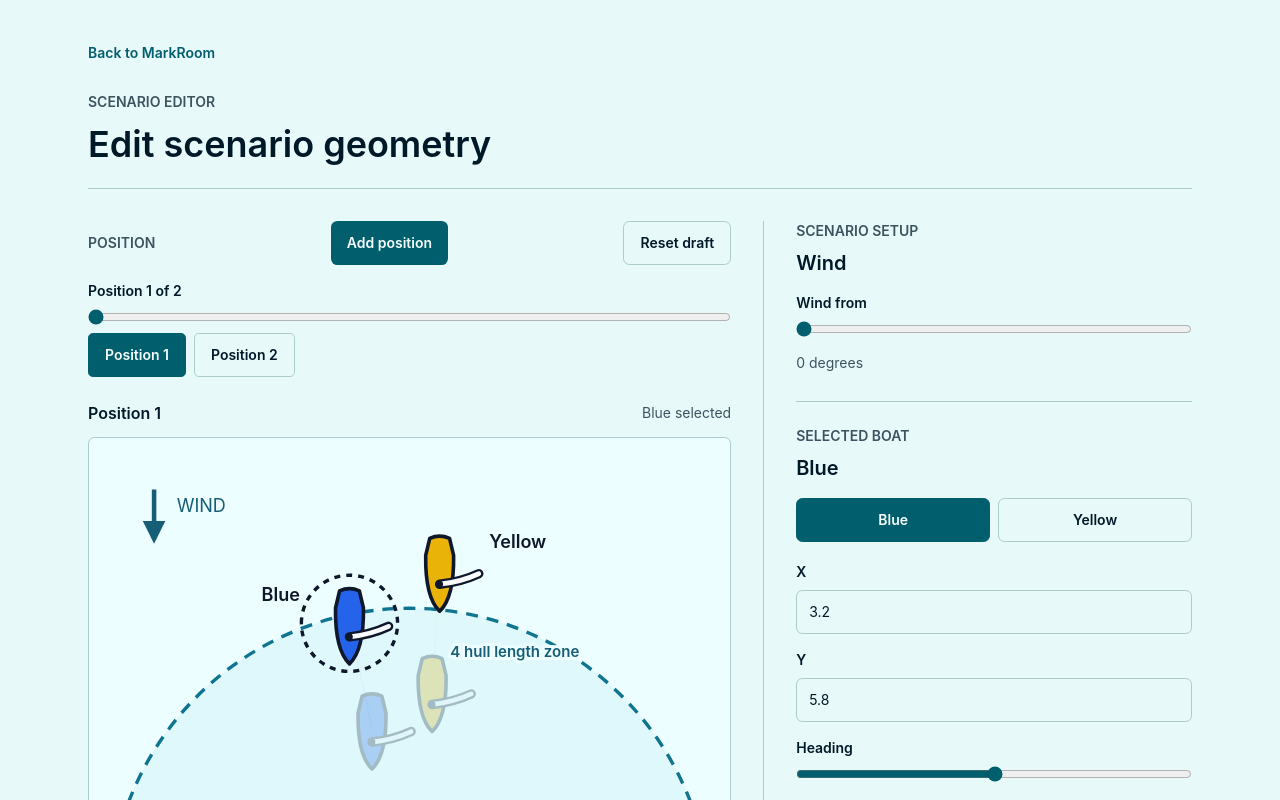
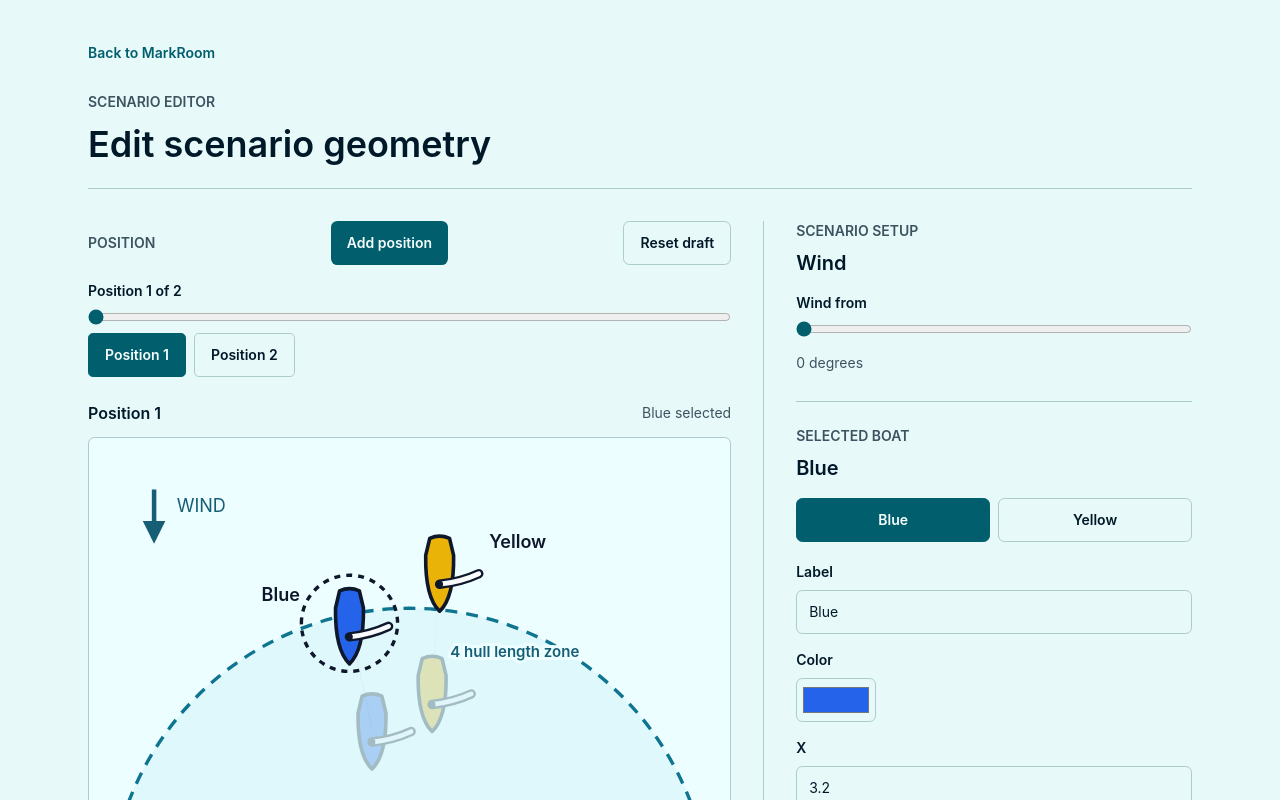
Before and after one commit to Waldo000000/mark-room, a Next.js app: page /editor in a window 1280 px wide. Shown: the top 800 px of the page. Built offline with nearby package versions, Linux system fonts and the light colour scheme.

Commit message:
feat(editor): edit boat identity
Closes #94

```diff
--- a/src/components/editor/scenario-editor-spike.tsx
+++ b/src/components/editor/scenario-editor-spike.tsx
@@ -15,7 +15,11 @@ import {
   normalizeDegrees,
 } from '@/src/domain/scenario/geometry';
 import { deriveMarkZones } from '@/src/domain/scenario/mark-zone';
-import { scenarioSchema, type BoatState } from '@/src/domain/scenario/schema';
+import {
+  scenarioSchema,
+  type Boat,
+  type BoatState,
+} from '@/src/domain/scenario/schema';
 import type { Scenario } from '@/src/domain/scenario/schema';
 
 const DIAGRAM_FONT_SIZE = 0.24;
@@ -275,6 +279,15 @@ export function ScenarioEditorSpike() {
 
   function updateSelectedBoat(update: (state: BoatState) => BoatState) {
     updateBoatState(selectedBoatId, update);
+  }
+
+  function updateSelectedBoatDefinition(update: (boat: Boat) => Boat) {
+    setScenario((currentScenario) => ({
+      ...currentScenario,
+      boats: currentScenario.boats.map((boat) =>
+        boat.id === selectedBoatId ? update(boat) : boat,
+      ),
+    }));
   }
 
   function setBoatPositionFromPointer(
@@ -843,6 +856,39 @@ export function ScenarioEditorSpike() {
           {selectedBoatState ? (
             <div className="mt-5 grid gap-4">
               <label className="grid gap-2 text-sm font-semibold">
+                Label
+                <input
+                  className="min-h-11 rounded-md border border-input bg-background px-3 text-base font-normal text-foreground focus-visible:outline-2 focus-visible:outline-offset-2 sm:text-sm"
+                  data-testid="boat-label-input"
+                  maxLength={200}
+                  type="text"
+                  value={selectedBoat?.label ?? ''}
+                  onChange={(event) => {
+                    const label = event.currentTarget.value;
+                    updateSelectedBoatDefinition((boat) => ({
+                      ...boat,
+                      label,
+                    }));
+                  }}
+                />
+              </label>
+              <label className="grid gap-2 text-sm font-semibold">
+                Color
+                <input
+                  className="h-11 w-20 rounded-md border border-input bg-background p-1 focus-visible:outline-2 focus-visible:outline-offset-2"
+                  data-testid="boat-color-input"
+                  type="color"
+                  value={selectedBoat?.color ?? '#0f766e'}
+                  onChange={(event) => {
+                    const color = event.currentTarget.value;
+                    updateSelectedBoatDefinition((boat) => ({
+                      ...boat,
+                      color,
+                    }));
+                  }}
+                />
+              </label>
+              <label className="grid gap-2 text-sm font-semibold">
                 X
                 <input
                   className="min-h-11 rounded-md border border-input bg-background px-3 text-base font-normal text-foreground focus-visible:outline-2 focus-visible:outline-offset-2 sm:text-sm"
```
Also changed, not shown: 1 other file (tests, documents, lock files or other folders).
